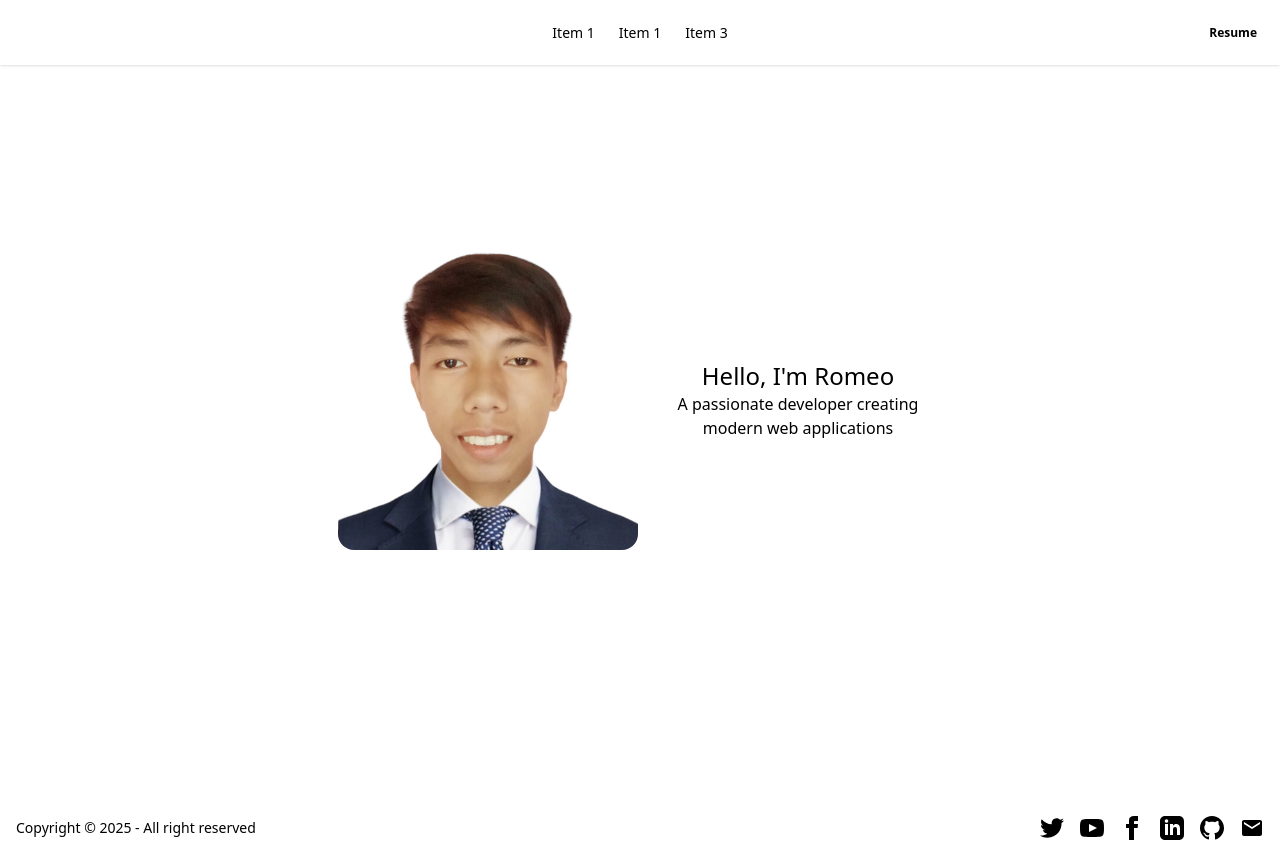
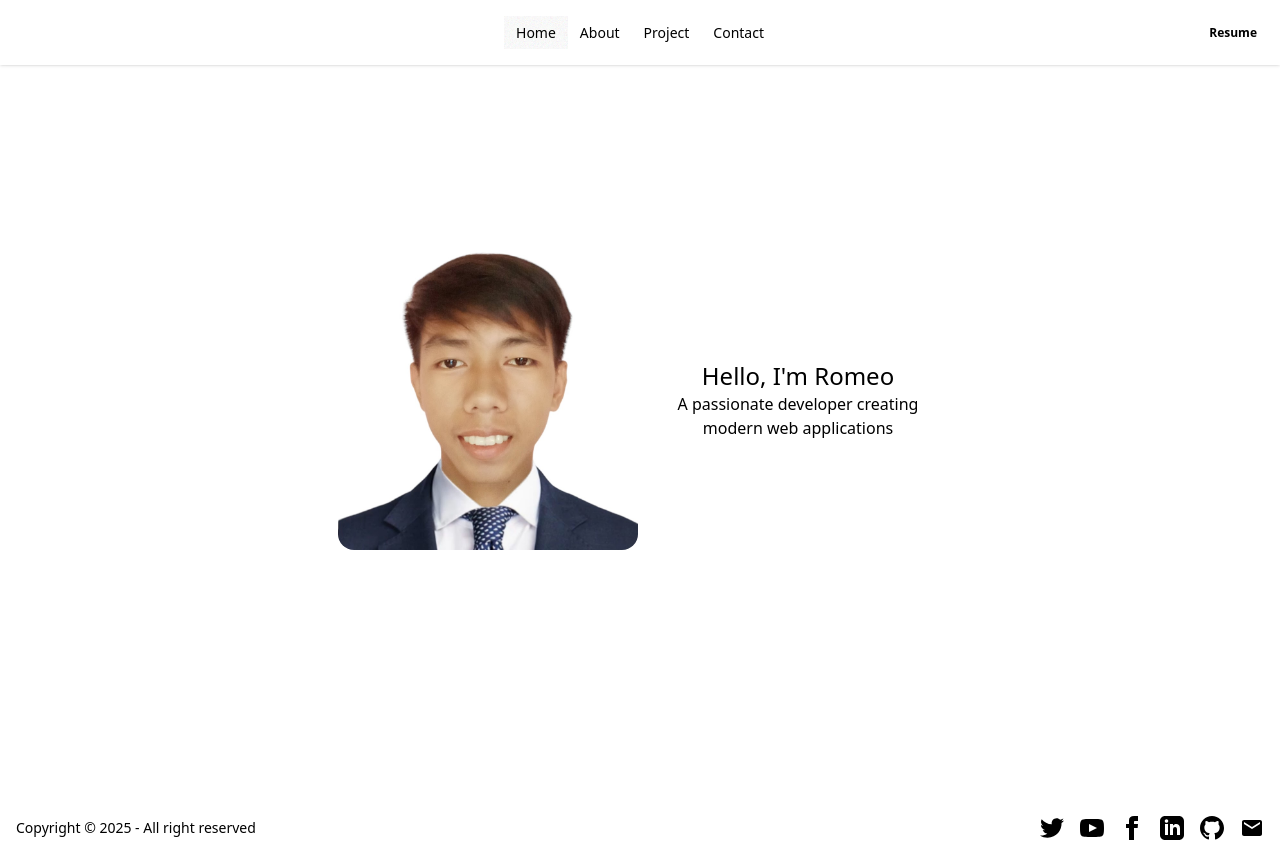
Before and after one commit to yomiyow/portfolio, a Next.js app: page / in a window 1280 px wide. Built offline with nearby package versions, Linux system fonts and the light colour scheme.

Commit message:
feat: make menu active when in active section

```diff
--- a/app/components/Header.tsx
+++ b/app/components/Header.tsx
@@ -1,6 +1,34 @@
+'use client'
+
+import { useEffect, useState } from "react";
+import NavItems from "./NavItems";
+
 const Header = () => {
+  const [activeSection, setActiveSection] = useState('home');
+
+  useEffect(() => {
+    const sections = document.querySelectorAll('section[id]');
+
+    const observer = new IntersectionObserver(
+      (entries) => {
+        entries.forEach((entry) => {
+          if (entry.isIntersecting) {
+            setActiveSection(entry.target.id)
+          }
+        })
+      },
+      {
+        rootMargin: '-50% 0px -50% 0px',
+        threshold: 0,
+      }
+    );
+
+    sections.forEach((section) => observer.observe(section));
+    return () => observer.disconnect();
+  }, []);
+
   return (
-    <div className="navbar bg-base-100 shadow-sm fixed">
+    <div className="navbar bg-base-100 shadow-sm fixed z-10">
       <div className="navbar-start">
         <div className="dropdown">
           <div tabIndex={0} role="button" className="btn btn-ghost lg:hidden">
@@ -9,17 +37,13 @@ const Header = () => {
           <ul
             tabIndex={-1}
             className="menu menu-sm dropdown-content bg-base-100 rounded-box z-1 mt-3 w-52 p-2 shadow">
-            <li><a>Item 1</a></li>
-            <li><a>Item 1</a></li>
-            <li><a>Item 3</a></li>
+            <NavItems activeSection={activeSection} />
           </ul>
         </div>
       </div>
       <div className="navbar-center hidden lg:flex">
         <ul className="menu menu-horizontal px-1">
-          <li><a>Item 1</a></li>
-          <li><a>Item 1</a></li>
-          <li><a>Item 3</a></li>
+          <NavItems activeSection={activeSection} />
         </ul>
       </div>
       <div className="navbar-end">
--- /dev/null
+++ b/app/components/NavItems.tsx
@@ -0,0 +1,25 @@
+const navLinks = [
+  { href: '#home', label: 'Home' },
+  { href: '#about', label: 'About' },
+  { href: '#project', label: 'Project' },
+  { href: '#contact', label: 'Contact' },
+];
+
+const NavItems = ({ activeSection }: { activeSection: string }) => {
+  return (
+    <>
+      {navLinks.map(({ href, label }) => {
+        const id = href.replace('#', '');
+        const linkClass = activeSection === id ? 'menu-active' : '';
+
+        return (
+          <li key={href}>
+            <a href={href} className={linkClass}>{label}</a>
+          </li>
+        );
+      })}
+    </>
+  );
+};
+
+export default NavItems;
```
